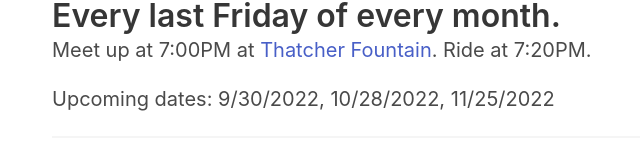
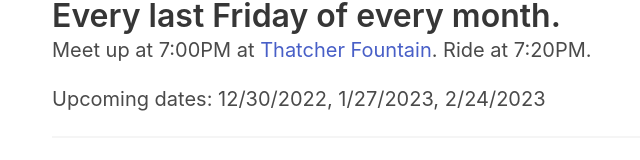
Before and after one commit to jtrtj/denvercriticalmass_com, a Next.js app: page / in a window 1280 px wide. Shown: the part 391-551 px from the top of the page, without its empty margins (12-652 px from the left). Built offline with nearby package versions, Linux system fonts and the light colour scheme.

Commit message:
add dates into 2023.

```diff
--- a/pages/index.tsx
+++ b/pages/index.tsx
@@ -47,7 +47,7 @@ const Home: NextPage = () => {
               . Ride at 7:20PM.
             </h2>
             <h2 className="subtitle">
-              Upcoming dates: 9/30/2022, 10/28/2022, 11/25/2022
+              Upcoming dates: 12/30/2022, 1/27/2023, 2/24/2023
             </h2>
             <hr />
             <button className="button is-info" onClick={handleClick}>
```
